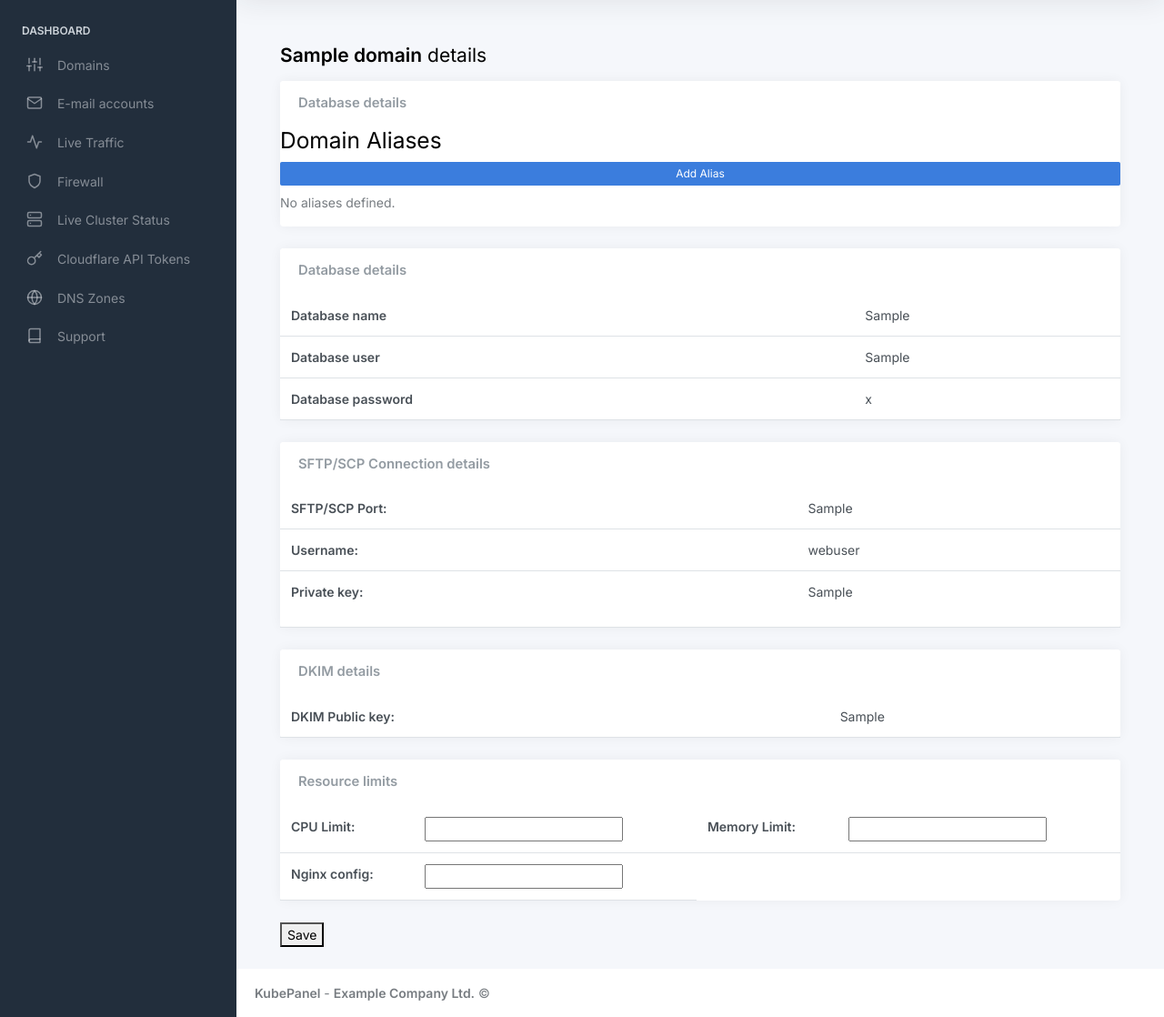
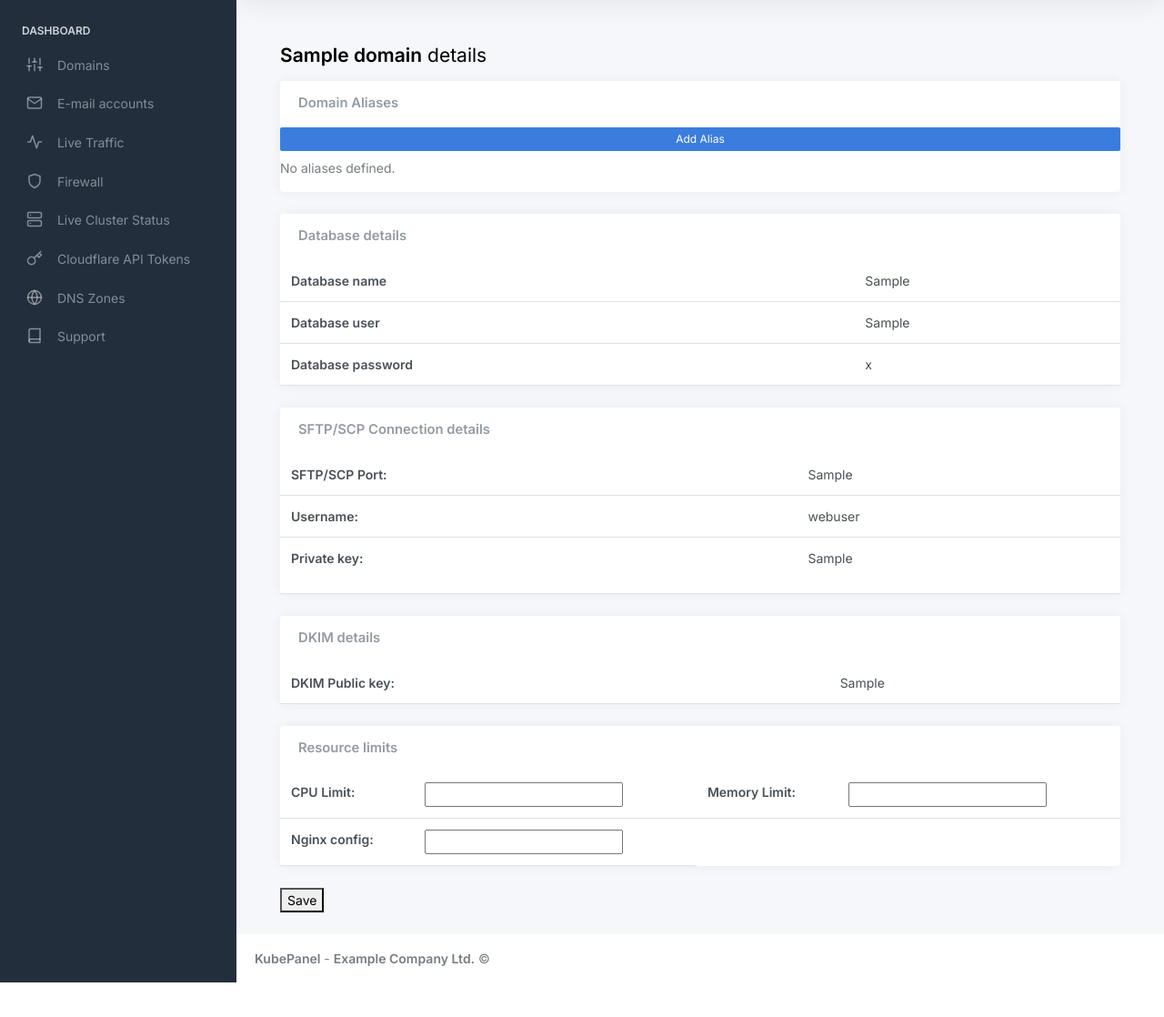
Before and after one commit to laszlokulcsar/kubepanel, a Django app: template dashboard/templates/main/view_domain.html in a window 1280 px wide. Shown: the part 65-1183 px from the top of the page at 91% size. After the commit the page ends 1145 px from the top, so only its background shows below. Run offline with Django 5.2, Linux system fonts and the light colour scheme; the template is opened without the code that fills it: most values are stand-ins (such as "Sample title", 1, 10 or a date in 2020); form fields are guessed from the names that the template uses; some libraries are stand-ins or nearby versions.

Commit message:
modified:   templates/main/view_domain.html 	modified:   views.py

```diff
--- a/dashboard/templates/main/view_domain.html
+++ b/dashboard/templates/main/view_domain.html
@@ -34,9 +34,8 @@
                                                         <div class="card flex-fill">
                                                                 <div class="card-header">
 
-                                                                        <h5 class="card-title mb-0">Database details</h5>
+                                                                        <h5 class="card-title mb-0">Domain Aliases</h5>
                                                                 </div>
-                                                                  <h2>Domain Aliases</h2>
                                                                   <a href="{% url 'alias_add' domain.pk %}" class="btn btn-sm btn-primary mb-2">Add Alias</a>
 
                                                                   {% if domain.aliases.exists %}
--- a/dashboard/views.py
+++ b/dashboard/views.py
@@ -5,7 +5,7 @@ from django.contrib.auth import authenticate, login, logout
 from django.contrib.auth.decorators import login_required
 from django.core.paginator import Paginator
 from .models import MailUser, ClusterIP, DNSZone, User, Domain, Volumesnapshot, BlockRule, DNSRecord, CloudflareAPIToken
-from dashboard.forms import MailUserForm, DomainForm, DomainAddForm, APITokenForm, ZoneCreationForm, DNSRecordForm
+from dashboard.forms import MailUserForm, DomainForm, DomainAddForm, DomainAliasForm, APITokenForm, ZoneCreationForm, DNSRecordForm
 from django.urls import reverse
 from cryptography.hazmat.primitives import serialization as crypto_serialization
 from cryptography.hazmat.primitives.asymmetric import rsa
```
